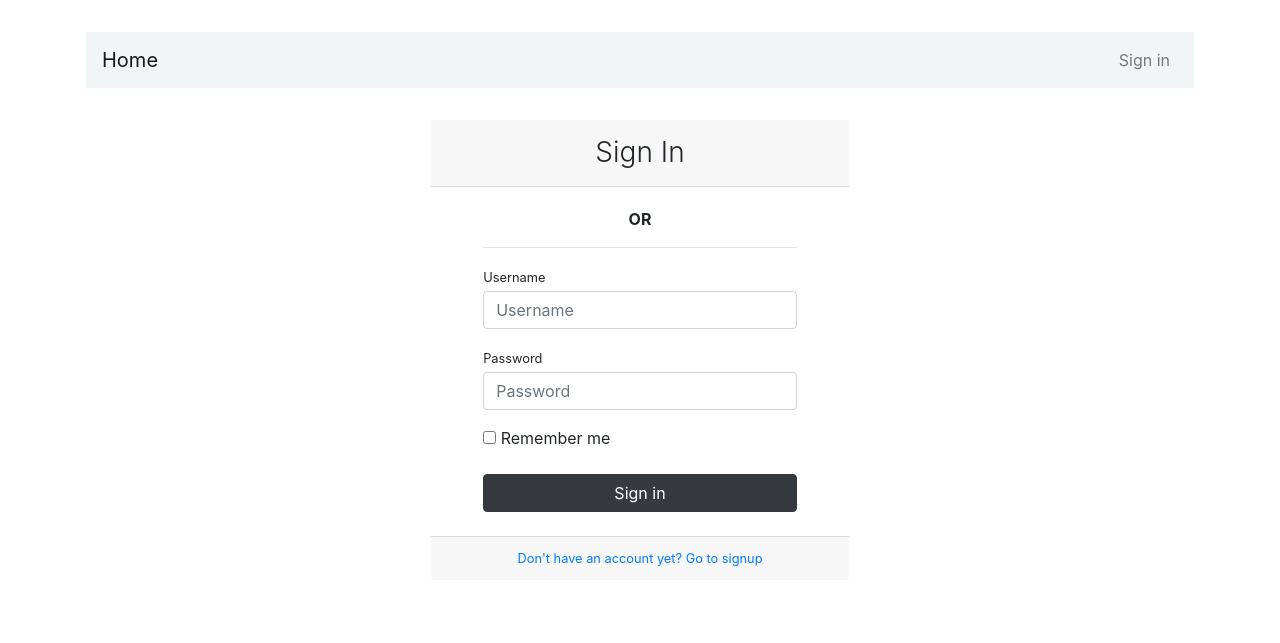
After one commit to UWindsor-COMP8967-Group-12/COMP8967-Group-12-AuthApp-assign-1, a Django app: page /login/ in a window 1280 px wide. The commit adds this page. Shown: the top 643 px of the page. Run offline with Django 3.2, Linux system fonts and the light colour scheme; some libraries are stand-ins or nearby versions.

Commit message:
Login UI/UX update with views and forms

```diff
--- a/user_management/urls.py
+++ b/user_management/urls.py
@@ -9,18 +9,30 @@ from django.conf.urls.static import static
 from django.contrib.auth import views as auth_views
 from users.views import CustomLoginView, ResetPasswordView, ChangePasswordView
 
+from users.forms import LoginForm
+
 urlpatterns = [
-                  path('admin/', admin.site.urls),
-                  path('', include('users.urls')),
-                  path('password-reset/', ResetPasswordView.as_view(), name='password_reset'),
+    path('admin/', admin.site.urls),
 
-                  path('password-reset-confirm/<uidb64>/<token>/',
-                  auth_views.PasswordResetConfirmView.as_view(template_name='users/password_reset_confirm.html'),
-                  name='password_reset_confirm'),
+    path('', include('users.urls')),
 
-                  path('password-reset-complete/',
-                  auth_views.PasswordResetCompleteView.as_view(template_name='users/password_reset_complete.html'),
-                  name='password_reset_complete'),
+    path('login/', CustomLoginView.as_view(redirect_authenticated_user=True, template_name='users/login.html',
+                                           authentication_form=LoginForm), name='login'),
 
-                  path('password-change/', ChangePasswordView.as_view(), name='password_change'),
+    path('logout/', auth_views.LogoutView.as_view(template_name='users/logout.html'), name='logout'),
+
+    path('password-reset/', ResetPasswordView.as_view(), name='password_reset'),
+
+    path('password-reset-confirm/<uidb64>/<token>/',
+         auth_views.PasswordResetConfirmView.as_view(template_name='users/password_reset_confirm.html'),
+         name='password_reset_confirm'),
+
+    path('password-reset-complete/',
+         auth_views.PasswordResetCompleteView.as_view(template_name='users/password_reset_complete.html'),
+         name='password_reset_complete'),
+
+    path('password-change/', ChangePasswordView.as_view(), name='password_change'),
+
+    url(r'^oauth/', include('social_django.urls', namespace='social')),
+
 ] + static(settings.MEDIA_URL, document_root=settings.MEDIA_ROOT)
--- a/users/forms.py
+++ b/users/forms.py
@@ -3,6 +3,7 @@ from django.contrib.auth.models import User
 from django.contrib.auth.forms import UserCreationForm, AuthenticationForm
 
 from .models import Profile
+
 
 class RegisterForm(UserCreationForm):
     # fields we want to include and customize in our form
@@ -45,6 +46,27 @@ class RegisterForm(UserCreationForm):
         fields = ['first_name', 'last_name', 'username', 'email', 'password1', 'password2']
 
 
+class LoginForm(AuthenticationForm):
+    username = forms.CharField(max_length=100,
+                               required=True,
+                               widget=forms.TextInput(attrs={'placeholder': 'Username',
+                                                             'class': 'form-control',
+                                                             }))
+    password = forms.CharField(max_length=50,
+                               required=True,
+                               widget=forms.PasswordInput(attrs={'placeholder': 'Password',
+                                                                 'class': 'form-control',
+                                                                 'data-toggle': 'password',
+                                                                 'id': 'password',
+                                                                 'name': 'password',
+                                                                 }))
+    remember_me = forms.BooleanField(required=False)
+
+    class Meta:
+        model = User
+        fields = ['username', 'password', 'remember_me']
+
+
 class UpdateUserForm(forms.ModelForm):
     username = forms.CharField(max_length=100,
                                required=True,
--- a/users/templates/users/base.html
+++ b/users/templates/users/base.html
@@ -22,7 +22,12 @@
                 </button>
                 <div class="collapse navbar-collapse" id="navbarCollapse">
                     <div class="navbar-nav ml-auto">
-
+                        {% if user.is_authenticated %}
+                        <a href="{% url 'users-profile' %}" class="nav-item nav-link">Profile</a>
+                        <a href="{% url 'logout' %}" class="nav-item nav-link">Logout</a>
+                        {% else %}
+                        <a href="{% url 'login' %}" class="nav-item nav-link">Sign in</a>
+                        {% endif %}
                     </div>
                 </div>
             </nav>
--- a/users/templates/users/home.html
+++ b/users/templates/users/home.html
@@ -8,6 +8,11 @@
     </p>
     <hr class="my-4">
     <p class="lead">
+        {% if user.is_authenticated %}
+        <a class="btn btn-primary btn-lg" href="{% url 'logout' %}" role="button">Logout</a>
+        {% else %}
+        <a class="btn btn-primary btn-lg" href="{% url 'login' %}" role="button">Sign in</a>
+        {% endif %}
     </p>
 </div>
 
--- /dev/null
+++ b/users/templates/users/login.html
@@ -0,0 +1,73 @@
+{% extends "users/base.html" %}
+{% block title %} Login Page {% endblock title%}
+{% block content %}
+<div class="form-content my-3 p-3">
+    <div class="container">
+        <div class="row justify-content-center">
+            <div class="col-lg-5">
+                <div class="card shadow-lg border-0 rounded-lg mt-0 mb-3">
+                    <div class="card-header justify-content-center">
+                        <h3 class="font-weight-light my-1 text-center">Sign In</h3>
+                    </div>
+                    {% if form.errors %}
+                    <div class="alert alert-danger alert-dismissible" role="alert">
+                        <div id="form_errors">
+                            {% for key, value in form.errors.items %}
+                            <strong>{{ value }}</strong>
+                            {% endfor %}
+                        </div>
+                        <button type="button" class="close" data-dismiss="alert" aria-label="Close">
+                            <span aria-hidden="true">&times;</span>
+                        </button>
+                    </div>
+                    {% endif %}
+                    <div class="card-body">
+                        <form method="POST">
+                            {% csrf_token %}
+                            <div class="form-row">
+                                <div class="col-md-10 offset-md-1">
+                                    <div class="form-group">
+                                        <p class="text-center"><strong>OR</strong></p>
+                                        <hr>
+                                        <label class="small mb-1">Username</label>
+                                        {{ form.username }}
+                                    </div>
+                                </div>
+                            </div>
+                            <div class="form-row">
+                                <div class="col-md-10 offset-md-1">
+                                    <div class="form-group">
+                                        <label class="small mb-1">Password</label>
+                                        {{ form.password }}
+                                    </div>
+                                </div>
+                            </div>
+                            <div class="form-row">
+                                <div class="col-md-10 offset-md-1">
+                                    <div class="form-group">
+                                        <!-- Add a Remember me functionality -->
+                                        {{ form.remember_me }}
+                                        <label> Remember me</label>
+                                    </div>
+                                </div>
+                            </div>
+                            <div class="form-row">
+                                <div class="col-md-10 offset-md-1">
+                                    <div class="form-group mt-0 mb-1">
+                                        <button name="login" class="col-md-12 btn btn-dark" id="login">Sign in</button>
+                                    </div>
+                                </div>
+                            </div>
+                        </form>
+                    </div>
+                    <div class="card-footer text-center">
+                        <div class="small">
+                            <a href="{% url 'users-register' %}">Don't have an account yet? Go to signup</a><br>
+                        </div>
+                    </div>
+                </div>
+            </div>
+        </div>
+    </div>
+</div>
+{% endblock content %}
--- a/users/views.py
+++ b/users/views.py
@@ -1,5 +1,4 @@
 from django.shortcuts import render, redirect
-from .forms import RegisterForm
 from django.urls import reverse_lazy
 from django.contrib import messages
 from django.contrib.messages.views import SuccessMessageMixin
@@ -63,7 +62,6 @@ class CustomLoginView(LoginView):
         # else browser session will be as long as the session cookie time "SESSION_COOKIE_AGE" defined in settings.py
         return super(CustomLoginView, self).form_valid(form)
 
-
 class ResetPasswordView(SuccessMessageMixin, PasswordResetView):
     template_name = 'users/password_reset.html'
     email_template_name = 'users/password_reset_email.html'
@@ -79,7 +77,6 @@ class ChangePasswordView(SuccessMessageMixin, PasswordChangeView):
     template_name = 'users/change_password.html'
     success_message = "Successfully Changed Your Password"
     success_url = reverse_lazy('users-home')
-
 
 @login_required
 def profile(request):
```
Also changed, not shown: users/templates/users/logout.html (added, +15 -0 lines), media/default.jpg (added).
